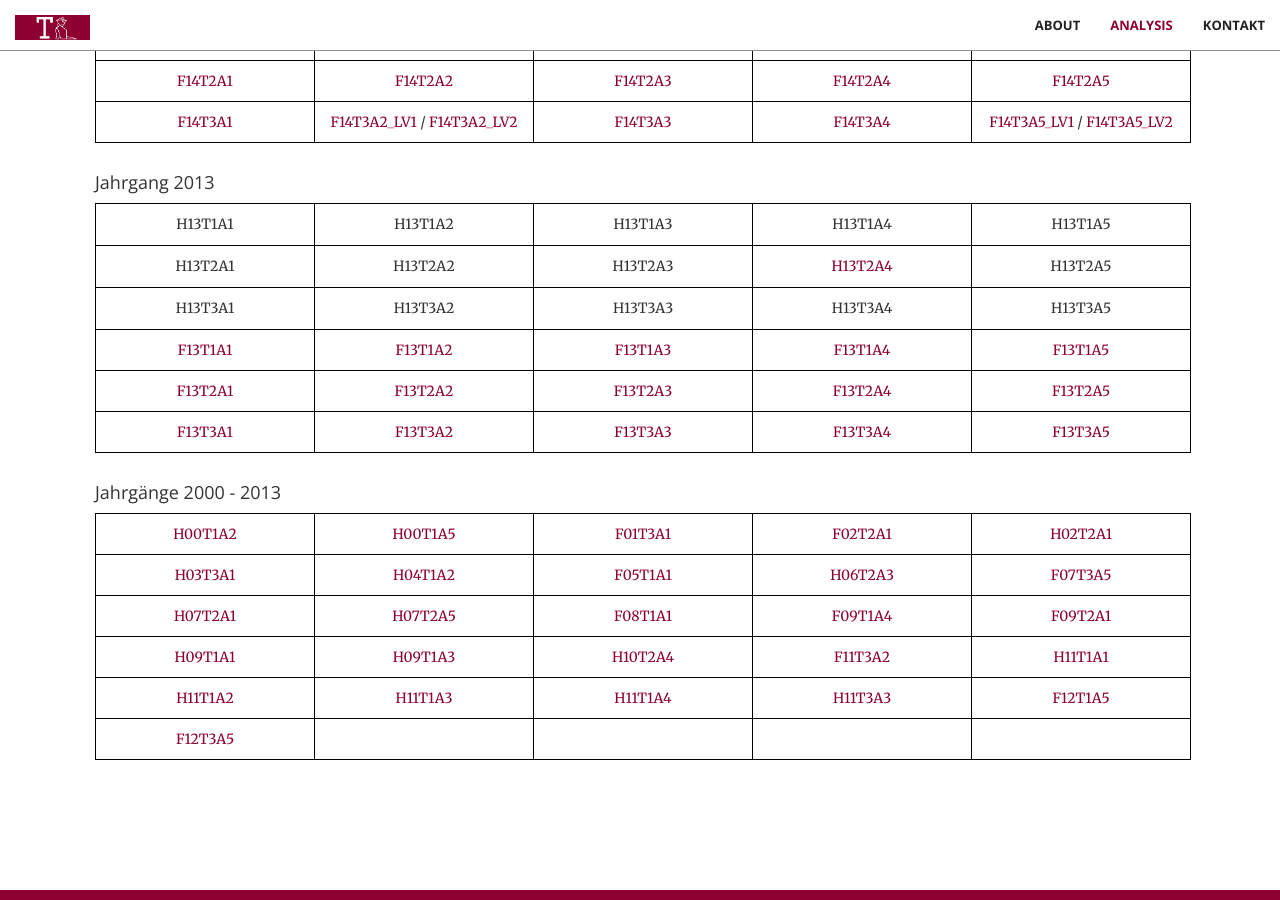
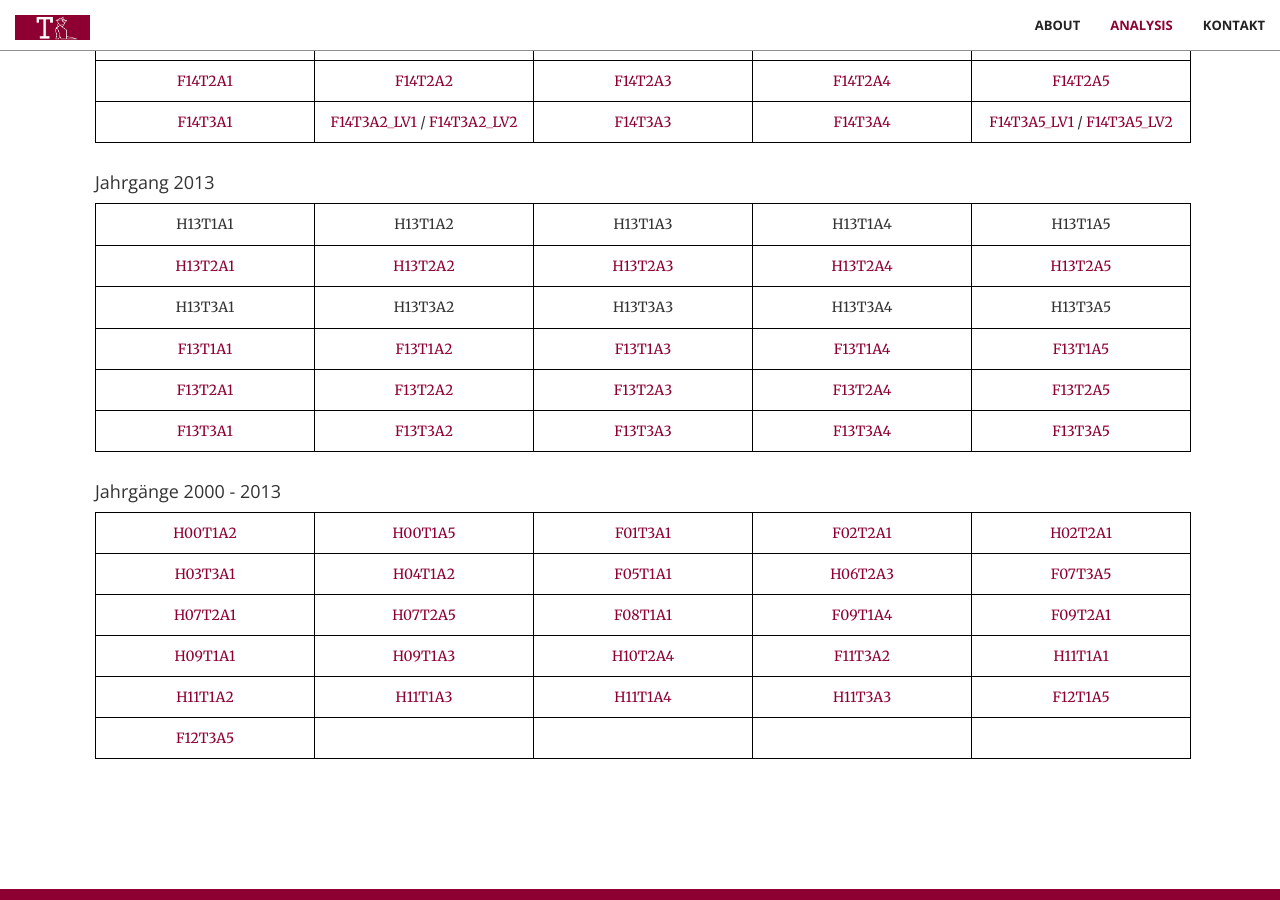
Before and after one commit to trabaldini/trabaldini.github.io, a Jekyll site: the page built from index.html, in a window 1280 px wide and 900 px high, scrolled down 5186 px. Built offline with Jekyll 4.4.1, drawn with Linux system fonts in a browser that asks for light colours; some web fonts are replaced.

Commit message:
Adds H13T2 solutions

```diff
--- a/_includes/math.html
+++ b/_includes/math.html
@@ -1313,19 +1313,19 @@
                             </tr>
                             <tr>
                                 <td style="width:20%">
-                                    <p>H13T2A1</p>
-                                </td>
-                                <td style="width:20%">
-                                    <p>H13T2A2</p>
-                                </td>
-                                <td style="width:20%">
-                                    <p>H13T2A3</p>
+                                    <a href="aufg/H13T2A1_FT.pdf" target="_blank">H13T2A1</a>
+                                </td>
+                                <td style="width:20%">
+                                    <a href="aufg/H13T2A2_FT.pdf" target="_blank">H13T2A2</a>
+                                </td>
+                                <td style="width:20%">
+                                    <a href="aufg/H13T2A3_FT.pdf" target="_blank">H13T2A3</a>
                                 </td>
                                 <td style="width:20%">
                                     <a href="aufg/H13T2A4_DGL.pdf" target="_blank">H13T2A4</a>
                                 </td>
                                 <td style="width:20%">
-                                    <p>H13T2A5</p>
+                                    <a href="aufg/H13T2A5_DGL.pdf" target="_blank">H13T2A5</a>
                                 </td>
                             </tr>
                             <tr>
```
Also changed, not shown: 4 other files.
